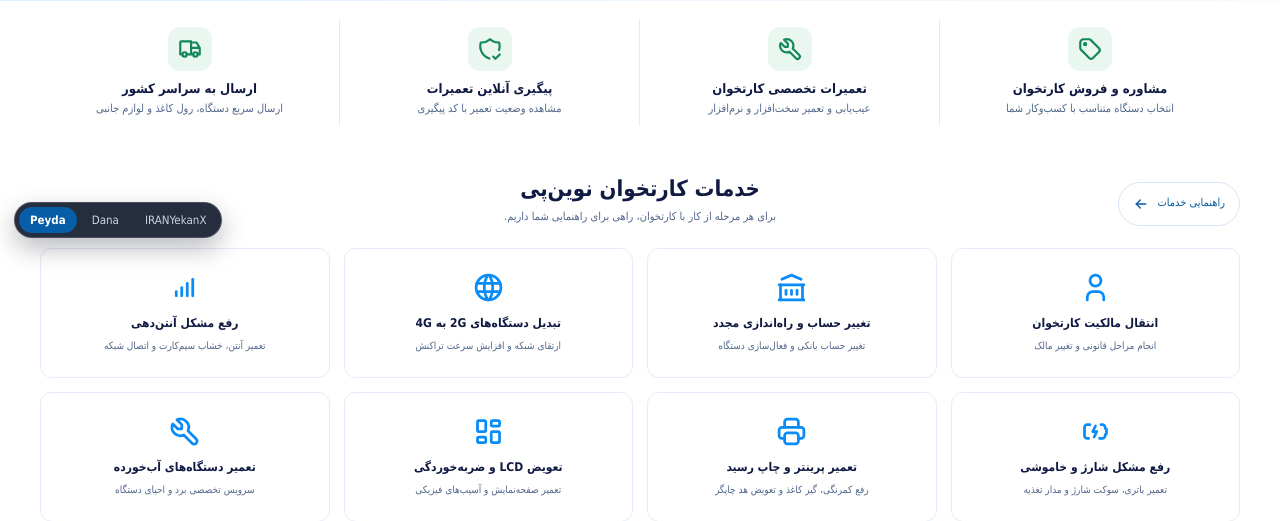
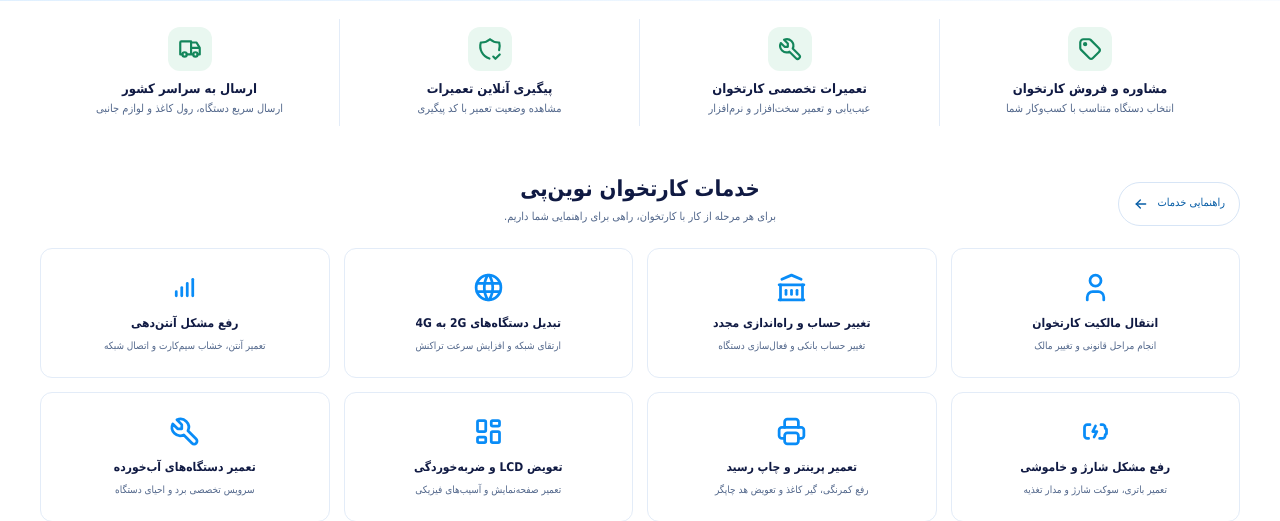
Before and after one commit to khashayarxy/NovinPay, a Laravel app: page / in a window 1280 px wide. Shown: the part 548-1069 px from the top of the page. Run offline with Laravel 12, Linux system fonts and the light colour scheme; data that the repository does not hold is empty; style sheets or scripts are compiled from the project's sources; parts of the project's set-up code (start-up, migrations or seed data) failed here and were passed over; some libraries are stand-ins or nearby versions; some web fonts are replaced.

Commit message:
Finalize IRANYekanX as default site-wide font and remove switcher

```diff
--- a/public/css/storefront-premium.css
+++ b/public/css/storefront-premium.css
@@ -19,7 +19,7 @@ body.premium-storefront {
     color: var(--ink);
     font-size: 15px;
     line-height: 1.9;
-    font-family: var(--site-font-family, 'Peyda', 'Vazirmatn', Tahoma, sans-serif);
+    font-family: var(--site-font-family, 'IRANYekanX', 'Vazirmatn', Tahoma, sans-serif);
 }
 .premium-storefront h1,.premium-storefront h2,.premium-storefront h3,.premium-storefront p,.premium-storefront dl,.premium-storefront dd,.premium-storefront ul {
     margin: 0;
@@ -2080,7 +2080,7 @@ html:has(body.premium-storefront) {
     }
 }
 body.premium-storefront {
-    font-family: var(--site-font-family, 'Peyda', 'Vazirmatn', Tahoma, sans-serif);
+    font-family: var(--site-font-family, 'IRANYekanX', 'Vazirmatn', Tahoma, sans-serif);
     --p-ink: #122940;
     --p-muted: #475e73;
     --p-sky: #eff6fc;
--- a/resources/css/app.css
+++ b/resources/css/app.css
@@ -8,60 +8,12 @@
 
 /*
 |-------------------------------------------------------------------------------
-| Static Farsi-numeral web fonts (Regular 400, Medium 500, Bold 700)
+| IRANYekanX — static Farsi-numeral web font (Regular 400, Medium 500, Bold 700)
 |-------------------------------------------------------------------------------
-| Commercial WOFF2 binaries live under public/fonts/ (gitignored). Static
-| Vazirmatn (OFL, bundled from npm) remains as the graceful fallback whenever
-| local commercial fonts are not present.
+| Commercial WOFF2 binaries live under public/fonts/iranyekanx/ (gitignored).
+| Static Vazirmatn (OFL, bundled from npm) remains as the graceful fallback
+| whenever local commercial fonts are not present.
 */
-@font-face {
-    font-family: 'Peyda';
-    src: url('/fonts/peyda/PeydaFaNumWeb-Regular.woff2') format('woff2');
-    font-weight: 400;
-    font-style: normal;
-    font-display: swap;
-}
-
-@font-face {
-    font-family: 'Peyda';
-    src: url('/fonts/peyda/PeydaFaNumWeb-Medium.woff2') format('woff2');
-    font-weight: 500;
-    font-style: normal;
-    font-display: swap;
-}
-
-@font-face {
-    font-family: 'Peyda';
-    src: url('/fonts/peyda/PeydaFaNumWeb-Bold.woff2') format('woff2');
-    font-weight: 700;
-    font-style: normal;
-    font-display: swap;
-}
-
-@font-face {
-    font-family: 'Dana';
-    src: url('/fonts/dana/DanaFaNum-Regular.woff2') format('woff2');
-    font-weight: 400;
-    font-style: normal;
-    font-display: swap;
-}
-
-@font-face {
-    font-family: 'Dana';
-    src: url('/fonts/dana/DanaFaNum-Medium.woff2') format('woff2');
-    font-weight: 500;
-    font-style: normal;
-    font-display: swap;
-}
-
-@font-face {
-    font-family: 'Dana';
-    src: url('/fonts/dana/DanaFaNum-Bold.woff2') format('woff2');
-    font-weight: 700;
-    font-style: normal;
-    font-display: swap;
-}
-
 @font-face {
     font-family: 'IRANYekanX';
     src: url('/fonts/iranyekanx/IRANYekanXFaNum-Regular.woff2') format('woff2');
@@ -130,18 +82,6 @@
 :root {
     --site-font-fallback: 'Vazirmatn', Tahoma, ui-sans-serif, system-ui, sans-serif, 'Apple Color Emoji', 'Segoe UI Emoji',
         'Segoe UI Symbol', 'Noto Color Emoji';
-    --site-font-family: 'Peyda', var(--site-font-fallback);
-}
-
-html[data-site-font='peyda'] {
-    --site-font-family: 'Peyda', var(--site-font-fallback);
-}
-
-html[data-site-font='dana'] {
-    --site-font-family: 'Dana', var(--site-font-fallback);
-}
-
-html[data-site-font='iranyekanx'] {
     --site-font-family: 'IRANYekanX', var(--site-font-fallback);
 }
 
@@ -647,51 +587,4 @@ html[data-site-font='iranyekanx'] {
             justify-content: center;
         }
     }
-
-    /* Site-wide static Persian font switcher (Peyda | Dana | IRANYekanX) */
-    .np-site-font-switcher {
-        position: fixed;
-        inset-inline-start: 14px;
-        bottom: 14px;
-        z-index: 60;
-        display: inline-flex;
-        align-items: center;
-        gap: 4px;
-        padding: 4px;
-        border-radius: 999px;
-        background: rgb(15 23 42 / 90%);
-        border: 1px solid rgb(255 255 255 / 16%);
-        box-shadow: 0 10px 26px rgb(2 6 23 / 28%);
-        backdrop-filter: blur(10px);
-        direction: ltr;
-    }
-
-    .np-site-font-switcher button {
-        border: 0;
-        border-radius: 999px;
-        padding: 5px 11px;
-        font-size: 11.5px;
-        font-weight: 500;
-        line-height: 1.4;
-        color: #cbd5e1;
-        background: transparent;
-        cursor: pointer;
-        transition: background-color 140ms ease, color 140ms ease;
-    }
-
-    .np-site-font-switcher button:hover {
-        color: #fff;
-    }
-
-    .np-site-font-switcher button.is-active {
-        background: #075da6;
-        color: #fff;
-        font-weight: 700;
-    }
-
-    @media (max-width: 850px) {
-        body:has(.global-store-nav) .np-site-font-switcher {
-            bottom: calc(var(--store-nav-edge, 14px) + var(--store-nav-active-height, 64px) + 12px + var(--store-purchase-space, 0px));
-        }
-    }
 }
--- a/resources/js/app.js
+++ b/resources/js/app.js
@@ -279,32 +279,6 @@ document.addEventListener('DOMContentLoaded', () => {
         boxes[0]?.focus();
     });
 
-    const fontSwitcher = document.querySelector('[data-site-font-switcher]');
-    if (fontSwitcher instanceof HTMLElement) {
-        const allowedFonts = new Set(['peyda', 'dana', 'iranyekanx']);
-        const fontButtons = [...fontSwitcher.querySelectorAll('button[data-site-font-choice]')];
-        const applySiteFont = (choice) => {
-            const next = allowedFonts.has(choice) ? choice : 'peyda';
-            document.documentElement.dataset.siteFont = next;
-            fontButtons.forEach((button) => {
-                const active = button.dataset.siteFontChoice === next;
-                button.classList.toggle('is-active', active);
-                button.setAttribute('aria-pressed', String(active));
-            });
-            try {
-                window.localStorage.setItem('novinpay_site_font', next);
-            } catch {}
-        };
-        let initial = document.documentElement.dataset.siteFont || 'peyda';
-        try {
-            initial = window.localStorage.getItem('novinpay_site_font') || initial;
-        } catch {}
-        applySiteFont(initial);
-        fontButtons.forEach((button) => {
-            button.addEventListener('click', () => applySiteFont(button.dataset.siteFontChoice || 'peyda'));
-        });
-    }
-
     const authShowcase = document.querySelector('[data-auth-showcase]');
     if (authShowcase instanceof HTMLElement) {
         const slides = [...authShowcase.querySelectorAll('[data-showcase-slide]')];
--- a/resources/views/layouts/app.blade.php
+++ b/resources/views/layouts/app.blade.php
@@ -26,17 +26,6 @@
     @endisset
     <x-public-seo :canonical="$canonical ?? null" :content-seo="$contentSeo ?? null" :public-robots="$publicRobots ?? null" :product="$product ?? null" :product-sale="$sale ?? null" :product-rating="$productRating ?? null" :article="$article ?? null" :version="$version ?? null" />
     <x-brand-head />
-    <script>
-        (function () {
-            try {
-                var allowed = ['peyda', 'dana', 'iranyekanx'];
-                var saved = window.localStorage.getItem('novinpay_site_font');
-                document.documentElement.dataset.siteFont = allowed.indexOf(saved) !== -1 ? saved : 'peyda';
-            } catch (e) {
-                document.documentElement.dataset.siteFont = 'peyda';
-            }
-        })();
-    </script>
     @vite(['resources/css/app.css', 'resources/js/app.js'])
     @if ($hasStoreNavigation && !View::hasSection('quiet-shell'))
         <script src="{{ asset('js/storefront-scroll-lock.js?v=1') }}" defer></script>
@@ -76,10 +65,5 @@
         <script src="{{ app(\App\Support\Chat\ChatAssets::class)->url('support-widget.js') }}" defer></script>
     @endif
 @endif
-    <div class="np-site-font-switcher" data-site-font-switcher role="group" aria-label="انتخاب فونت سایت">
-        <button type="button" data-site-font-choice="peyda" class="is-active">Peyda</button>
-        <button type="button" data-site-font-choice="dana">Dana</button>
-        <button type="button" data-site-font-choice="iranyekanx">IRANYekanX</button>
-    </div>
 </body>
 </html>
```
